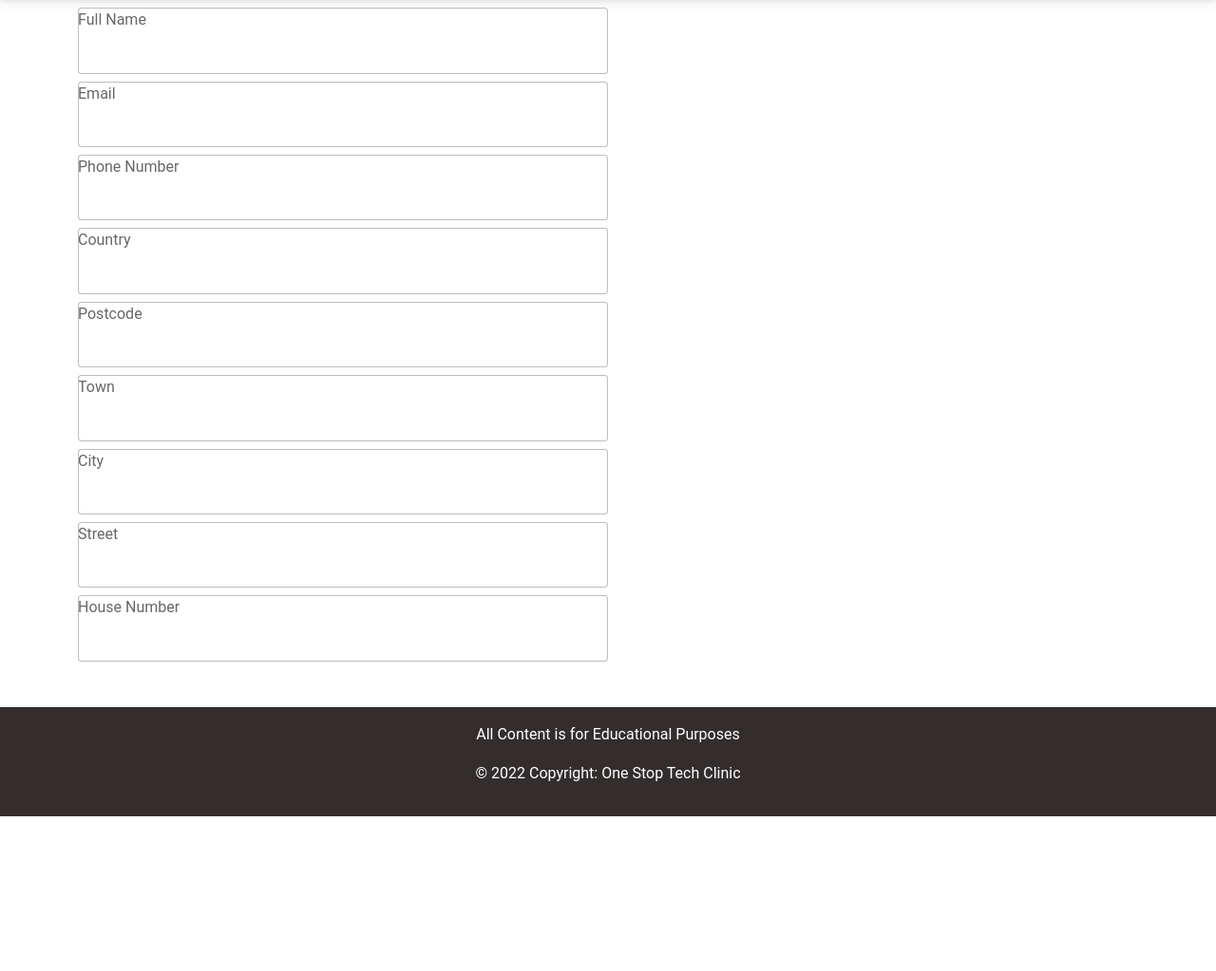
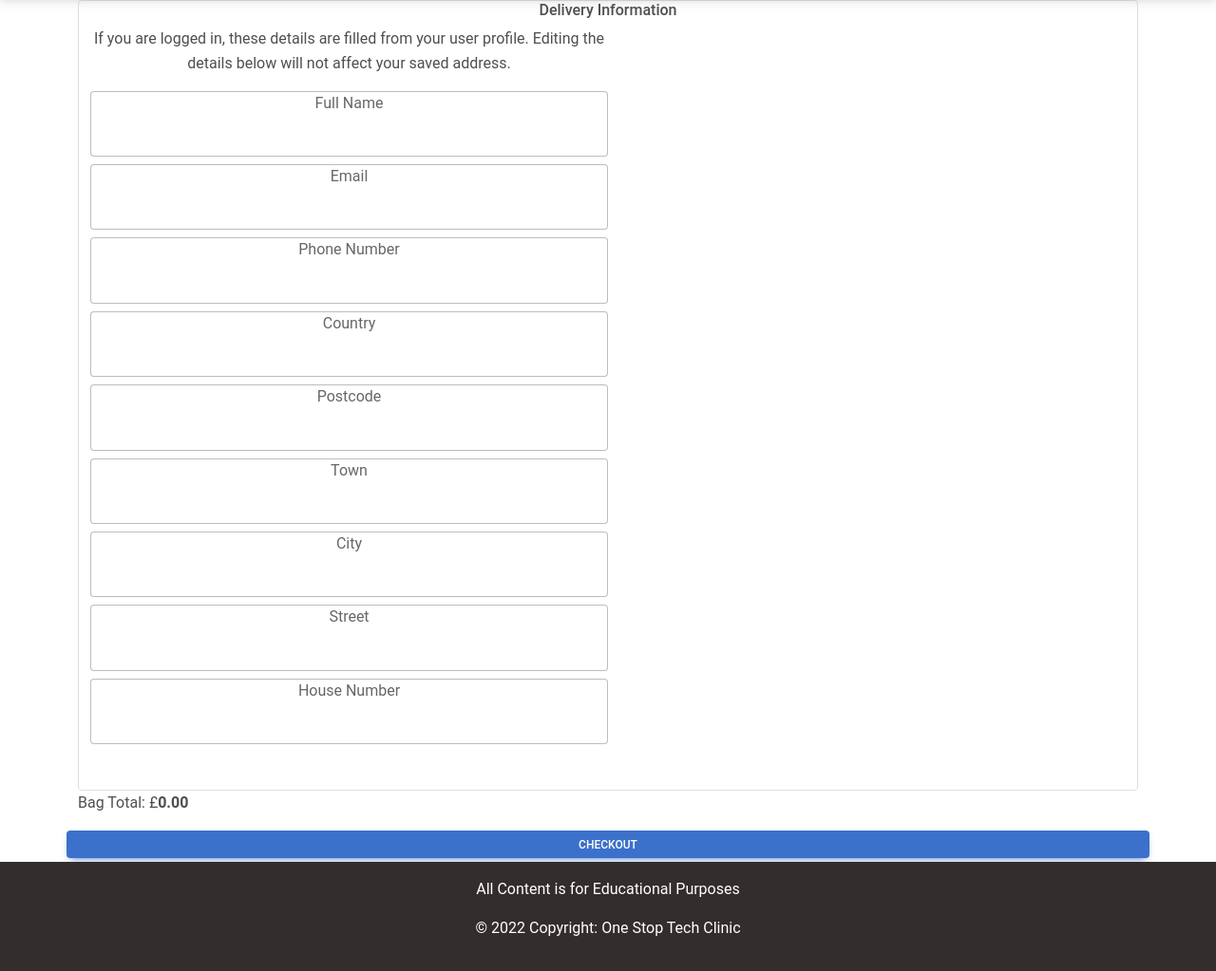
Before and after one commit to masomj/OneStopTechShop, a Django app: template checkout/templates/checkout.html in a window 1280 px wide. Shown: the part 141-1164 px from the top of the page at 95% size. Before the commit the page ends 1001 px from the top, so only its background shows below. Run offline with Django 4.2, Linux system fonts and the light colour scheme; the template is opened without the code that fills it: values that come from a table or form of the project are taken from there, others are empty; data comes from the database, SQL or seed files in the repository; both versions use the stored data as it was after the commit; some libraries are stand-ins or nearby versions.

Commit message:
ake checkout button live in bag template

```diff
--- a/bag/templates/view_bag.html
+++ b/bag/templates/view_bag.html
@@ -65,7 +65,7 @@
                 <div class="col-md-4">
                     <div class="card-text">
                         <p>Bag Total: £<strong>{{total|floatformat:2}}</strong></p>
-                        <a href="#" class="btn btn-primary btn-sm mb-1">Checkout</a>
+                        <a href="{% url 'checkout' %}" class="btn btn-primary btn-sm mb-1">Checkout</a>
                     </div>
                 </div>
             </div>
--- a/checkout/templates/checkout.html
+++ b/checkout/templates/checkout.html
@@ -7,6 +7,9 @@
 
 {% block content%}
 <div class="container">
+    <div class="container border rounded text-center">
+        <h6>Delivery Information</h6>
+        <p class="w-50" >If you are logged in, these details are filled from your user profile. Editing the details below will not affect your saved address.</p>
         <form action="" class="w-50">
             <div class="form-outline mt-2">
                 <label for="full_name" class="form-label">Full Name</label>
@@ -47,4 +50,10 @@
         </form>
     </div>
 
+    <div class="row">
+        <p>Bag Total: £<strong>{{total|floatformat:2}}</strong></p>
+        <a href="#" class="btn btn-primary btn-sm mb-1">Checkout</a>
+    </div>
+</div>
+
 {% endblock %}
--- a/checkout/views.py
+++ b/checkout/views.py
@@ -8,9 +8,12 @@ from django.contrib.auth.models import User
 
 def checkout(request):
     bag = request.session.get('bag',{})
+
     logged_in_user = request.user.id
+
     userObj = get_object_or_404(User, pk=logged_in_user)
     userdetails = get_object_or_404(userDetails, user_id=userObj.id)
+
     context ={
         'userdetails':userdetails
     }
```
Also changed, not shown: db.sqlite3. Lines whose indentation alone changed are shown as unchanged.
